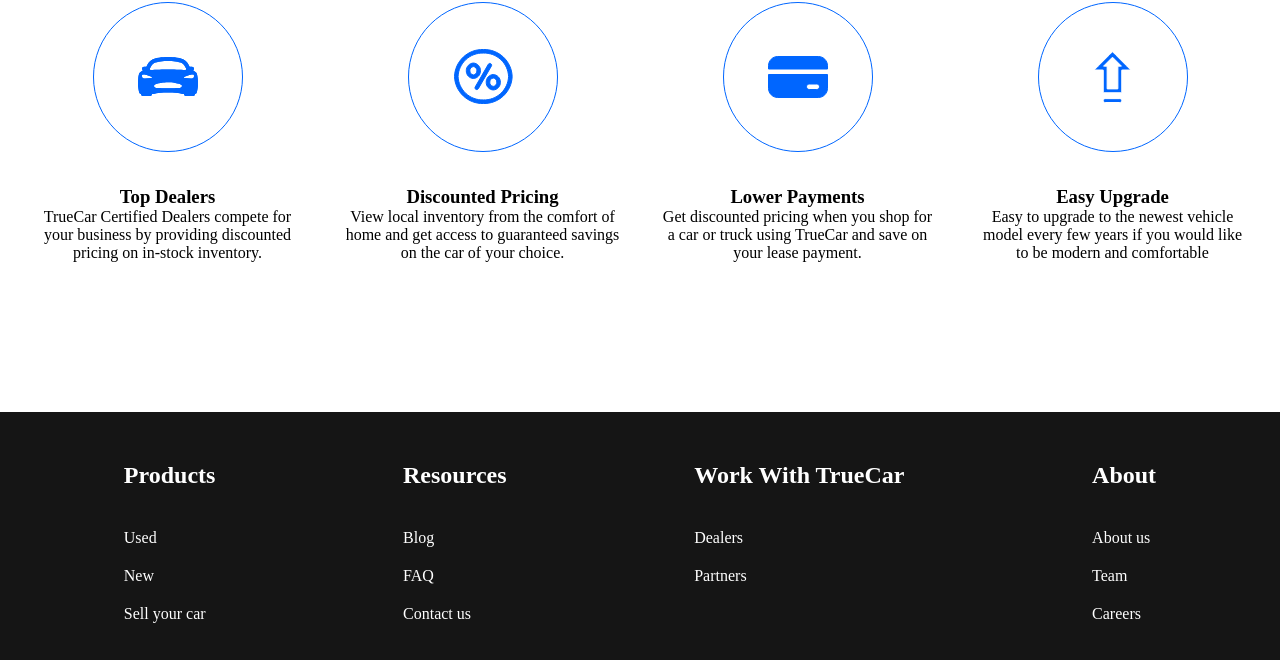
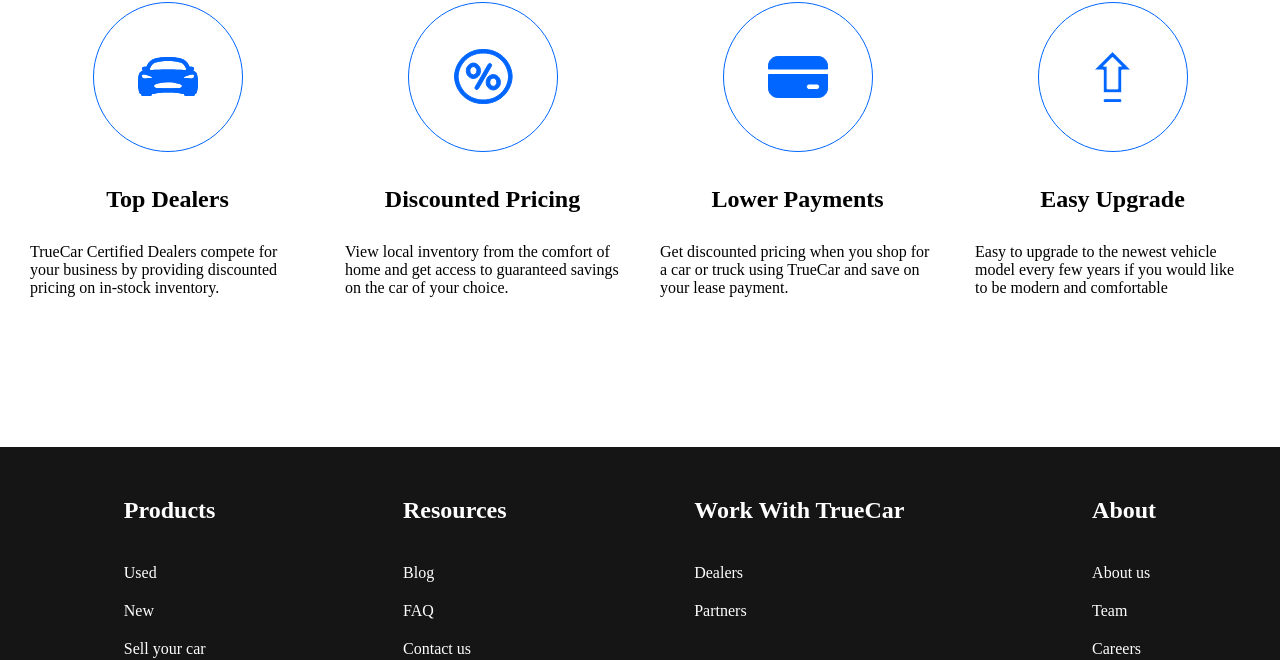
Before and after one commit to LeonidZhukovets/D-M, a plain HTML site: page index.html in a window 1280 px wide. Shown: the part 1053-1713 px from the top of the page. Drawn offline with nearby package versions, Linux system fonts and the light colour scheme; a script that the page names is missing.

Commit message:
edit slider, start why-lease section

```diff
--- a/css/style.css
+++ b/css/style.css
@@ -22,7 +22,7 @@ a {
 }
 
 .section-title {
-margin-bottom: 50px;
+    margin-bottom: 50px;
     font-size: 48px;
     font-weight: 700;
     text-align: center;
@@ -217,6 +217,16 @@ margin-bottom: 50px;
     text-align: center;
 }
 
-.why-lease__item-img{
+.why-lease__item-img {
     margin-bottom: 30px;
 }
+
+.why-lease__item-title {
+    margin-bottom: 30px;
+    font-size: 24px;
+    font-weight: 700;
+}
+
+.why-lease__item-text {
+    text-align: left;
+}
```
